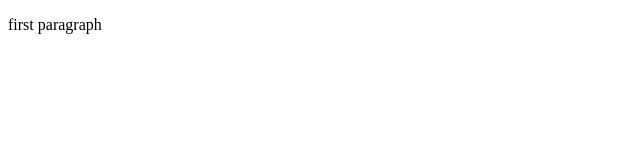
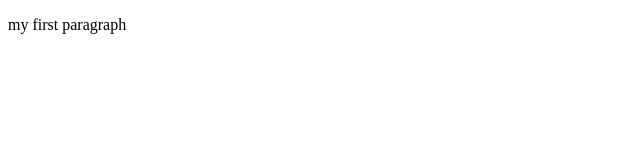
Before and after one commit to Brian-Korir/Javascript, a plain HTML site: page Index.html in a window 1280 px wide. Shown: the full height of the page, 0-640 px from the left. Drawn offline with Linux system fonts and the light colour scheme.

Commit message:
Update Index.html

```diff
--- a/Index.html
+++ b/Index.html
@@ -9,7 +9,7 @@
     <p id="demo">
 
 <body>
-    <p class="Paragraph"> first paragraph</p>
+    <p class="Paragraph"> my first paragraph</p>
 
   <script>
 window.alert("How are you dooing")
```
